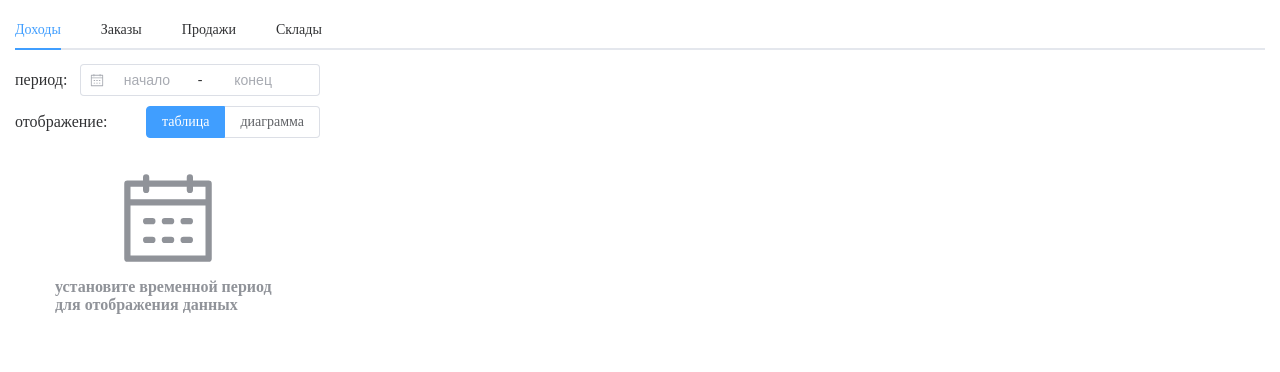
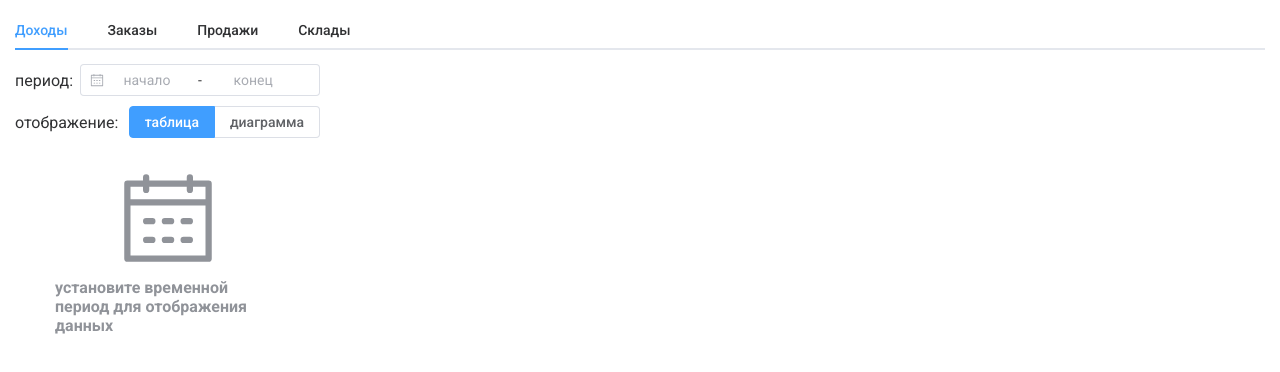
Before and after one commit to AntonyantsArtyom/vue3-elm-test-app, a Vue app: page /incomes in a window 1280 px wide. Shown: the top 372 px of the page. Built offline with nearby package versions, Linux system fonts and the light colour scheme.

Commit message:
feat(UI): set Roboto font

```diff
--- a/src/App.vue
+++ b/src/App.vue
@@ -9,8 +9,11 @@ import AppTemplate from "@/shared/components/AppTemplate.vue";
 </template>
 
 <style>
+@import url("https://fonts.googleapis.com/css2?family=Roboto:wght@400;500;700&display=swap");
+
 * {
   box-sizing: border-box;
+  font-family: "Roboto", sans-serif;
 }
 body {
   margin: 0;
```
